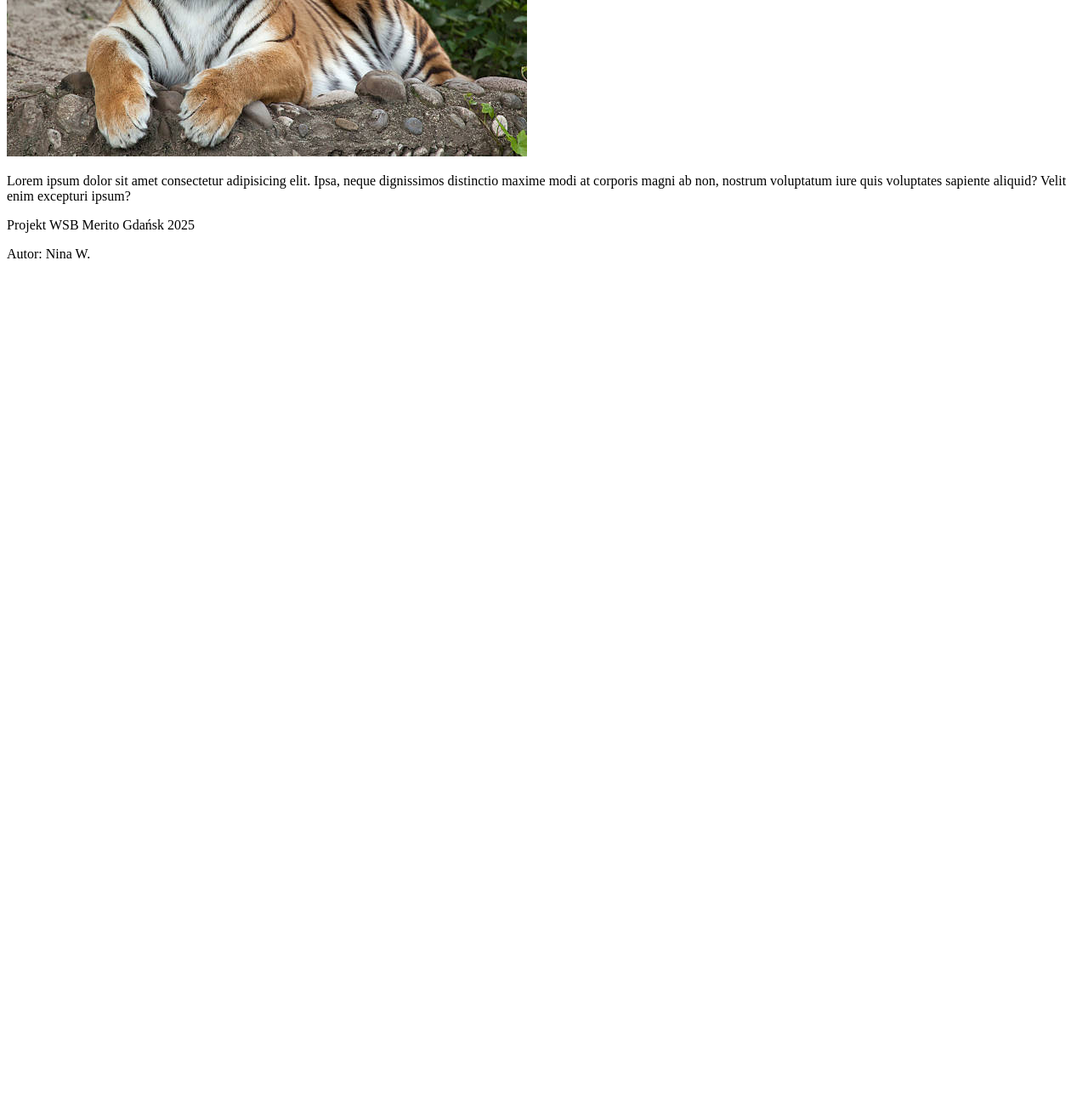
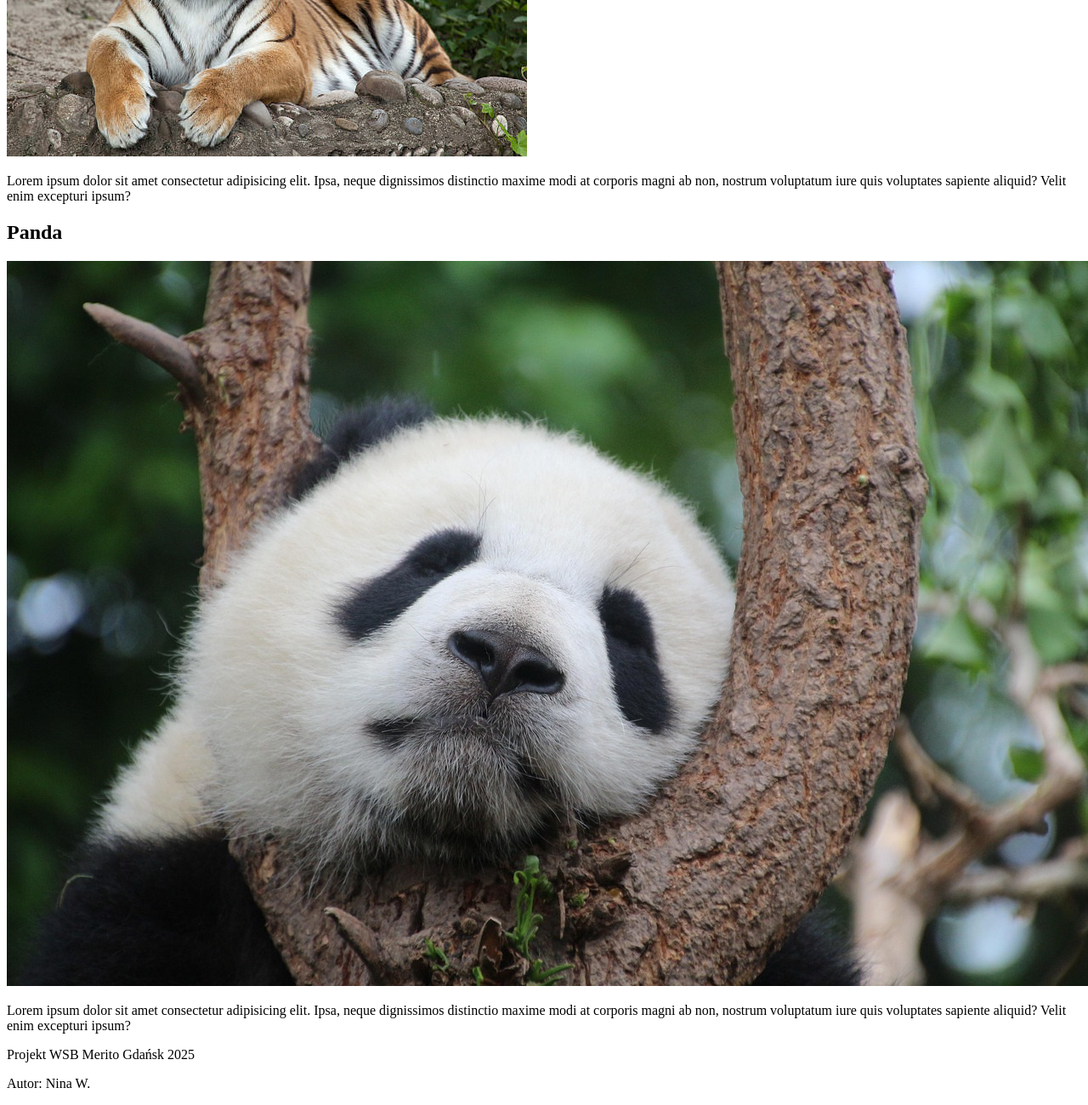
Before and after one commit to NW839/NWWO_NW, a plain HTML site: page index.html in a window 1280 px wide. Shown: the part 351-1651 px from the top of the page at 85% size. Before the commit the page ends 800 px from the top, so only its background shows below. Drawn offline with Linux system fonts and the light colour scheme.

Commit message:
dodaj sekcje panda i zdjecie

```diff
--- a/index.html
+++ b/index.html
@@ -15,6 +15,11 @@
             <img src= "img/tygrys.jpg" alt="">
             <p>Lorem ipsum dolor sit amet consectetur adipisicing elit. Ipsa, neque dignissimos distinctio maxime modi at corporis magni ab non, nostrum voluptatum iure quis voluptates sapiente aliquid? Velit enim excepturi ipsum?</p>
         </section>
+        <section>
+            <h2>Panda</h2>
+            <img src= "img/panda.jpg" alt="">
+            <p>Lorem ipsum dolor sit amet consectetur adipisicing elit. Ipsa, neque dignissimos distinctio maxime modi at corporis magni ab non, nostrum voluptatum iure quis voluptates sapiente aliquid? Velit enim excepturi ipsum?</p>
+        </section>
     </main>
     <footer>
         <p>Projekt WSB Merito Gdańsk 2025</p>
```
Also changed, not shown: img/panda.jpg (added), 1 other file.
